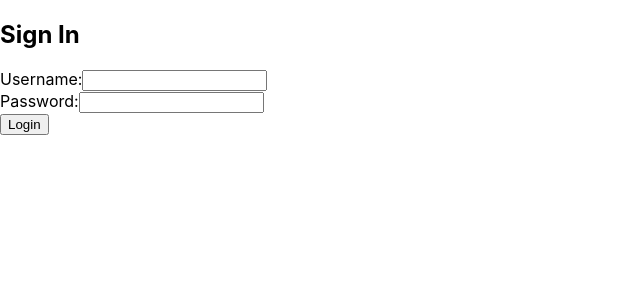
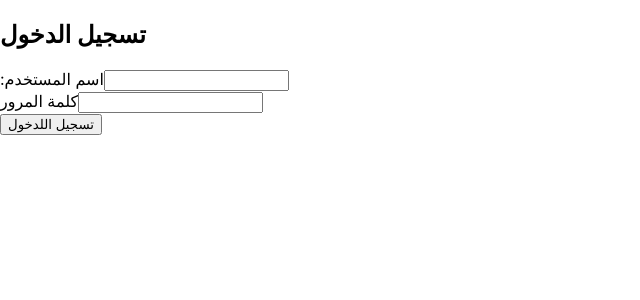
Before and after one commit to M0hamady/COMPANY-HR, a React (Create React App) app: page / in a window 1280 px wide. Shown: the top 300 px of the page, without its empty margins (0-640 px from the left). Built offline with nearby package versions, Linux system fonts and the light colour scheme.

Commit message:
add notifications

```diff
--- a/package.json
+++ b/package.json
@@ -17,6 +17,7 @@
     "react-redux": "^9.1.2",
     "react-router-dom": "^6.23.0",
     "react-scripts": "5.0.1",
+    "react-toastify": "^10.0.5",
     "redux": "^5.0.1",
     "tw-elements-react": "^1.0.0-alpha2",
     "typescript": "^4.9.5",
--- a/src/App.tsx
+++ b/src/App.tsx
@@ -5,6 +5,7 @@ import Home from './components/Home';
 import Services from './components/Services';
 import Login from './components/Login';
 import { RootState } from './store/reducers';
+import { ToastContainer } from 'react-toastify';
 
 export default function App() {
   const loggedIn = useSelector((state: RootState) => state.company.loggedIn);
@@ -12,6 +13,8 @@ export default function App() {
 
   return (
     <Provider store={Store}> {/* Wrap your application with the Provider component */}
+        <ToastContainer />
+
       <BrowserRouter>
         <Routes>
 
--- a/src/components/Home.tsx
+++ b/src/components/Home.tsx
@@ -66,8 +66,8 @@ const Home: React.FC = () => {
   }, [selectedProjectNum]);
   return (
     <div className="grid grid-cols-7 gap-2 bg-[#071e34]">
-      <div className=" p-4 col-span-2 grid grid-rows-9 gap-2 h-[100vh]">
-        <div className=" row-span-2 ">
+      <div className=" p-4 col-span-2 grid grid-rows-11 gap-2 h-[100vh]">
+        <div className=" row-span-3 ">
           <section className="mx-auto bg-[#20354b] rounded-2xl px-2 py-2 shadow-lg">
             <div className="mt-8 ">
               <h2 className="text-white font-bold text-2xl tracking-wide">
@@ -88,7 +88,7 @@ const Home: React.FC = () => {
             </div>
           </section>
         </div>
-        <div className=" row-span-7 text-white  flex flex-col gap-2 overflow-auto ">
+        <div className=" row-span-9 text-white  flex flex-col gap-2 overflow-auto ">
           {tasks.map((item, index) => (
             <Card key={index} item={item} index={index} />
           ))}
--- a/src/components/Login.tsx
+++ b/src/components/Login.tsx
@@ -4,6 +4,8 @@ import { useDispatch } from 'react-redux';
 import { AnyAction } from 'redux';
 import { ThunkDispatch } from 'redux-thunk';
 import { loginUser } from '../store/companyActions';
+import { toast } from 'react-toastify'; // Make sure to import toast from react-toastify
+import 'react-toastify/dist/ReactToastify.css';
 
 interface LoginProps {
   // Add any props you need
@@ -18,7 +20,6 @@ const Login: React.FC<LoginProps> = () => {
     e.preventDefault();
     try {
       const data:any = await dispatch(loginUser({ username: email, password }));
-      console.log(data.payload);
       dispatch({
         type: 'LOGIN',
         payload: {
@@ -27,18 +28,28 @@ const Login: React.FC<LoginProps> = () => {
         },
       });
     } catch (error) {
+      console.log('ee');
+      toast.error('اسم المستخدم او كلمة المرور غير صحيح', {
+        position: "top-center",
+        autoClose: 5000,
+        hideProgressBar: false,
+        closeOnClick: true,
+        pauseOnHover: true,
+        draggable: true,
+        progress: undefined,
+      });
       // Handle login error
     }
   };
 
   return (
-    <section className="h-screen">
+    <section className="h-screen text-right">
       <div className="h-full flex justify-center items-center">
         <form onSubmit={handleLogin} className="max-w-md mx-auto p-8 bg-white rounded-lg shadow-lg">
-          <h2 className="text-2xl mb-4">Sign In</h2>
+          <h2 className="text-2xl mb-4">تسجيل الدخول</h2>
           <div className="mb-4">
             <label htmlFor="email" className="block mb-2">
-              Username:
+              :اسم المستخدم
             </label>
             <input
               type="text"
@@ -51,7 +62,7 @@ const Login: React.FC<LoginProps> = () => {
 
           <div className="mb-4">
             <label htmlFor="password" className="block mb-2">
-              Password:
+              كلمة المرور
             </label>
             <input
               type="password"
@@ -64,9 +75,9 @@ const Login: React.FC<LoginProps> = () => {
 
           <button
             type="submit"
-            className="w-full btn btn-success bg-green-200 text-white py-2 px-4 rounded-md hover:bg-primary-dark"
+            className="w-full btn btn-success bg-green-200 text-black font-bold py-2 px-4 rounded-md hover:bg-primary-dark"
           >
-            Login
+            تسجيل اللدخول
           </button>
         </form>
       </div>
--- a/src/store/companyActions.ts
+++ b/src/store/companyActions.ts
@@ -55,6 +55,7 @@ export const loginUser = createAsyncThunk(
 
       return { ...responseData, username, email: responseData.email };
     } catch (error) {
+
       throw new Error('Login failed. Please check your credentials.');
     }
   }
--- a/src/utilies/TaskCard.tsx
+++ b/src/utilies/TaskCard.tsx
@@ -21,6 +21,14 @@ export interface item_type {
   };
   index: number;
 }
+const handleFinish = () => {
+  // Logic to mark the item as finished
+};
+
+// Function to handle the restart action
+const handleRestart = () => {
+  // Logic to restart the work on the item
+};
 export const Card: React.FC<CardProps> = ({ item, index }) => {
   return (
     <div className="w-full max-w-[400px] h-fit py-2 px-2 bg-[#20354b] rounded-2xl shadow-lg grid grid-flow-row">
@@ -49,16 +57,25 @@ export const Card: React.FC<CardProps> = ({ item, index }) => {
         </div>
       </div>
       <div className=" flex  flex-row-reverse items-center justify-between px-2 py-2">
-        <div>
-          <button className="bg-emerald-400 text-white px-4 py-2 rounded-lg">
-            انتهي
-          </button>
-        </div>
-        <div>
-          <button className="bg-red-800 text-white px-4 py-2 rounded-lg">
-            اعادة العمل عليها
-          </button>
-        </div>
+      {item.is_finished ? (
+          <div>
+            <button
+              className="bg-emerald-400 text-white px-4 py-2 rounded-lg"
+              onClick={handleRestart}
+            >
+              اعادة العمل عليها
+            </button>
+          </div>
+        ) : (
+          <div>
+            <button
+              className="bg-red-800 text-white px-4 py-2 rounded-lg"
+              onClick={handleFinish}
+            >
+              انتهي
+            </button>
+          </div>
+        )}
       </div>
     </div>
   );
```
Also changed, not shown: 1 other file (tests, documents, lock files or other folders).
